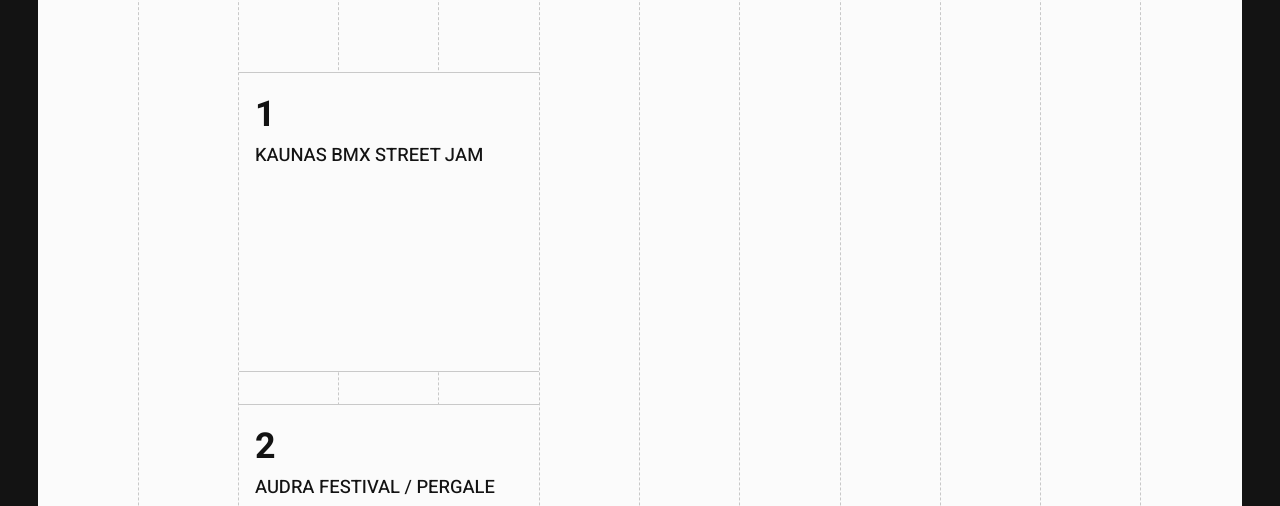
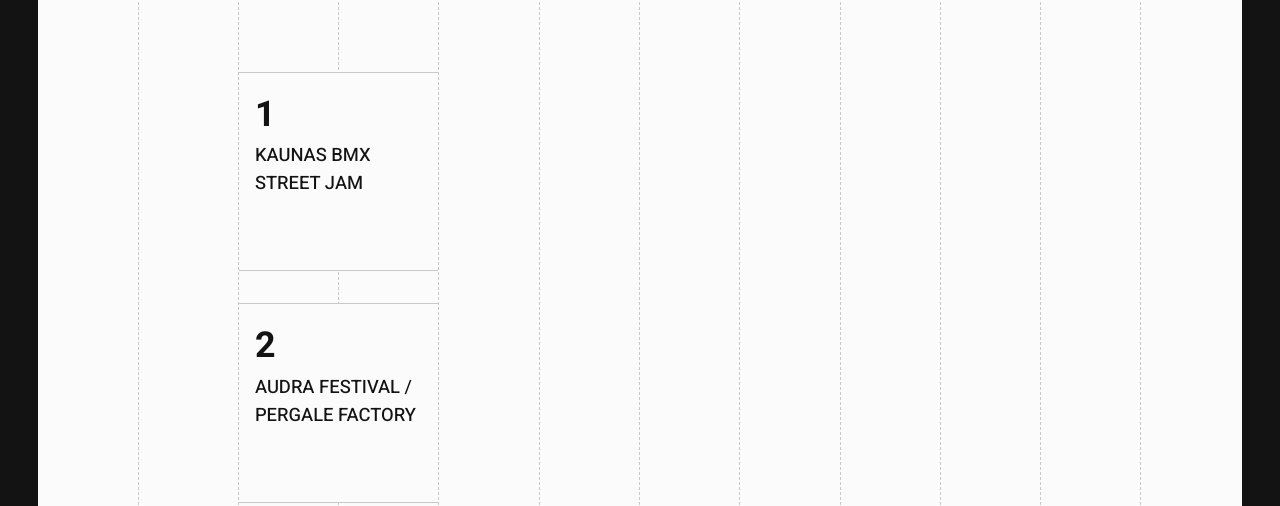
Before and after one commit to EdvinasBa/Astro, an Astro site: page /photography in a window 1280 px wide. Shown: the part 280-786 px from the top of the page. Built offline with nearby package versions, Linux system fonts and the light colour scheme; Astro itself is replaced by a stand-in of ours.

Commit message:
update project card style

```diff
--- a/src/pages/photography.astro
+++ b/src/pages/photography.astro
@@ -91,7 +91,7 @@
 
 		background: var(--color-light);
 		color: var(--color-dark);
-		grid-column: 3 / span 3;
+		grid-column: 3 / span 2;
 		text-decoration: none;
 		transition: color 0.1s linear, background 0.05s linear;
 
```
